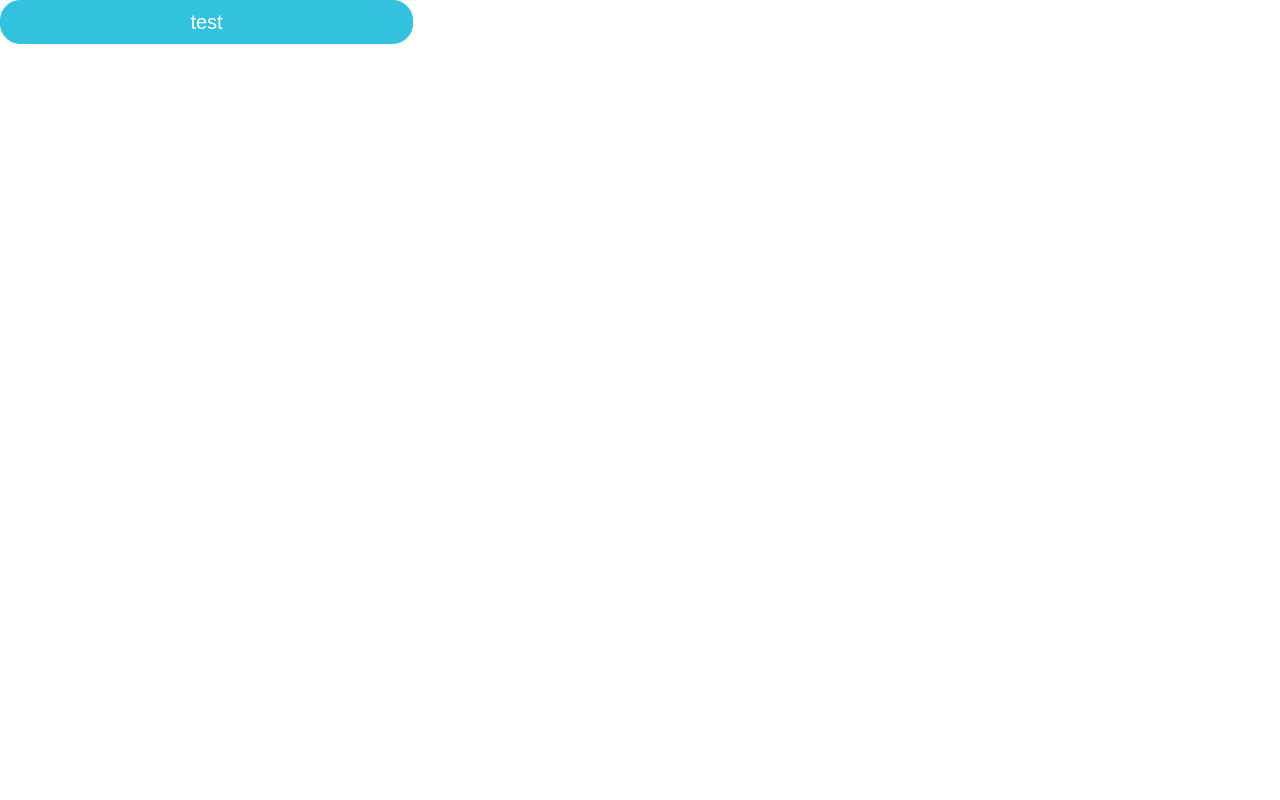
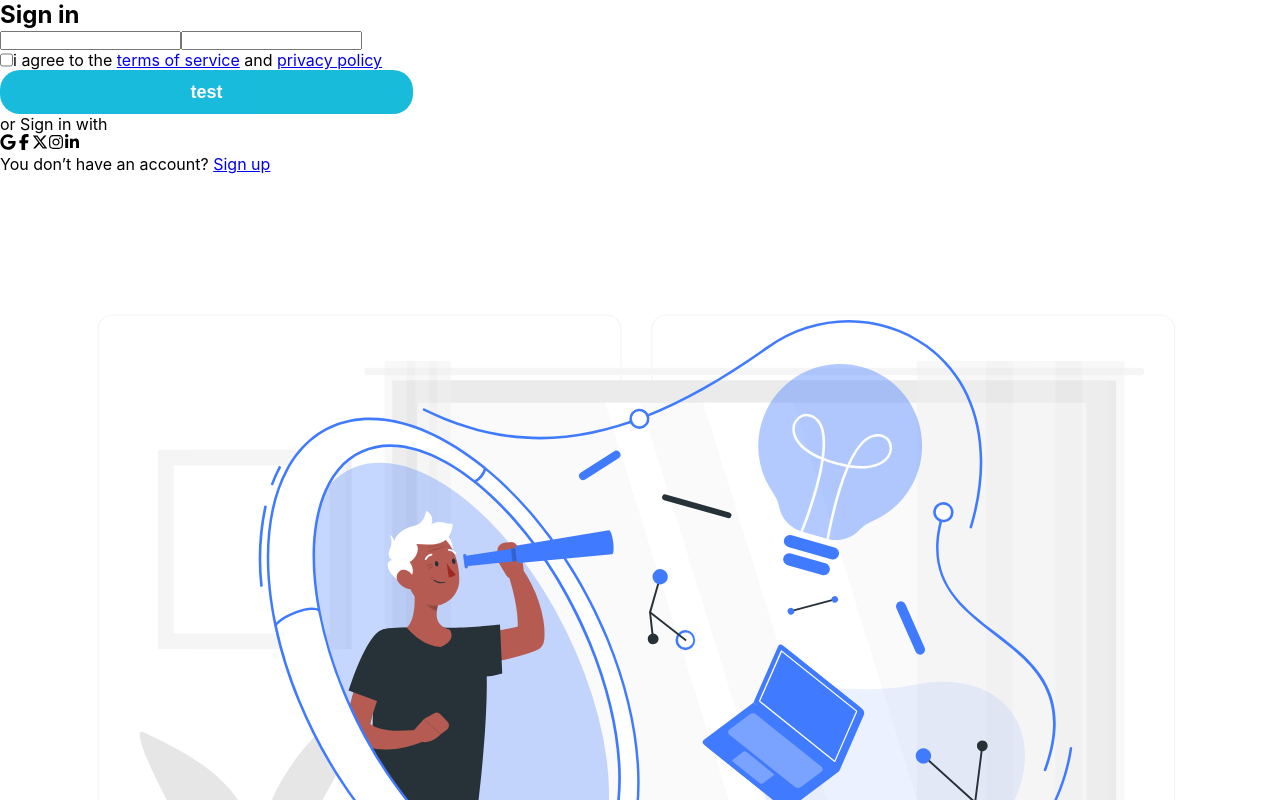
Before and after one commit to aggressiveidea/PFE-PROJECT, a React (Create React App) app: page / in a window 1280 px wide. Shown: the top 800 px of the page. Built offline with nearby package versions, Linux system fonts and the light colour scheme.

Commit message:
som changes

```diff
--- a/package.json
+++ b/package.json
@@ -9,6 +9,7 @@
     "@testing-library/user-event": "^13.5.0",
     "react": "^19.0.0",
     "react-dom": "^19.0.0",
+    "react-icons": "^5.5.0",
     "react-scripts": "5.0.1",
     "web-vitals": "^2.1.4"
   },
--- a/src/App.css
+++ b/src/App.css
@@ -3,23 +3,33 @@
   margin: 0;
   box-sizing: border-box;
 }
-/* normal view (bl pc)*/
-.logbtn {
+.logbtn{
   height: 44px;
-  width: 413px;
+  width: 100%;
+  max-width: 413px;
   background-color: #00B4D8;
-  opacity: 0.8;
+  opacity: 0.9;
   text-align: center;
   border-radius: 20px;
-  border: 1px solid #00B4D8;
+  border: none;
   color: white;
-  font-size: 20px;
+  font-size: 18px;
+  font-weight: bold;
+  cursor: pointer;
+  transition: background 0.3s ease;
 }
-
-/* mobile view */
-@media (max-width: 640px) {
-  .logbtn {
-    width: 90%;
-    font-size: 18px;
-  }
+.logbtn:hover {
+  background-color: #0094B8;
 }
+.container{
+  display: flex;
+  flex-direction: row;
+}
+.checkbox-container {
+  display: flex;
+  align-items: center;
+  gap: 8px;
+}
+.checkbox{
+  margin-right: 5px;
+}
--- a/src/App.js
+++ b/src/App.js
@@ -1,11 +1,10 @@
 import logo from './logo.svg';
 import './App.css';
-import Button from '../src/components/Button'
+import SocialLogin from '../src/views/Signup'
 function App() {
   return (
     <div className="App">
-     <Button></Button>
-
+      <SocialLogin></SocialLogin>
     </div>
   );
 }
--- a/src/components/Button.jsx
+++ b/src/components/forSignup/Button.jsx
@@ -3,7 +3,9 @@ import React from 'react'
 function Button() {
   return (
 
-        <button className='logbtn'>test</button>
+
+         <button className='logbtn'>test</button>
+
 
   )
 }
--- a/src/components/InputFeild.jsx
+++ b/src/components/forSignup/InputFeild.jsx
@@ -2,7 +2,7 @@ import React from 'react'
 
 function InputFeild() {
   return (
-    <input type="text" />
+    <input className='logininput' type="text" />
   )
 }
 
--- /dev/null
+++ b/src/components/forSignup/SocialMedia.jsx
@@ -0,0 +1,22 @@
+import React from "react";
+import { FaGoogle, FaFacebookF, FaXTwitter, FaInstagram, FaLinkedinIn } from "react-icons/fa6";
+
+
+function SocialLogin() {
+  return (
+    <div className="social-container">
+      <div className="social-icons">
+        <FaGoogle className="google" />
+        <FaFacebookF className="facebook" />
+        <FaXTwitter className="twitter" />
+        <FaInstagram className="instagram" />
+        <FaLinkedinIn className="linkedin" />
+      </div>
+      <p className="signup-text">
+        You don’t have an account? <a href="#">Sign up</a>
+      </p>
+    </div>
+  );
+}
+
+export default SocialLogin;
--- /dev/null
+++ b/src/components/forSignup/checkBox.jsx
@@ -0,0 +1,12 @@
+import React from 'react'
+
+function checkBox() {
+  return (
+    <div className='container'>
+        <input type="checkbox" name="" id="" className='check' />
+        <p className='textcheck'>i agree to the <a className='link' href="#">terms of service</a> and <a href="#" className='link'>privacy policy</a></p>
+    </div>
+  )
+}
+
+export default checkBox
--- a/src/views/Signup.jsx
+++ b/src/views/Signup.jsx
@@ -0,0 +1,31 @@
+import React from "react";
+import Button from "../components/forSignup/Button";
+import InputFeild from "../components/forSignup/InputFeild";
+import CheckBox from "../components/forSignup/checkBox";
+import SocialsignUp from "../components/forSignup/SocialMedia";
+import image from "../assets/Visionary technology-rafiki.svg"
+import '../App.css'
+function Signup() {
+  return (
+    <div className="signUp">
+
+      <div className="left">
+        <h2>Sign in</h2>
+        <div className="input-container">
+          <InputFeild placeholder="Username" />
+          <InputFeild placeholder="Password" type="password" />
+        </div>
+        <CheckBox />
+        <Button text="Login" />
+        <p className="or-text">or Sign in with</p>
+        <SocialsignUp />
+      </div>
+
+      <div className="right">
+        <img src={image} alt="Illustration" />
+      </div>
+    </div>
+  );
+}
+
+export default Signup;
```
Also changed, not shown: src/assets/Visionary technology-rafiki.svg (added), 1 other file (tests, documents, lock files or other folders).
